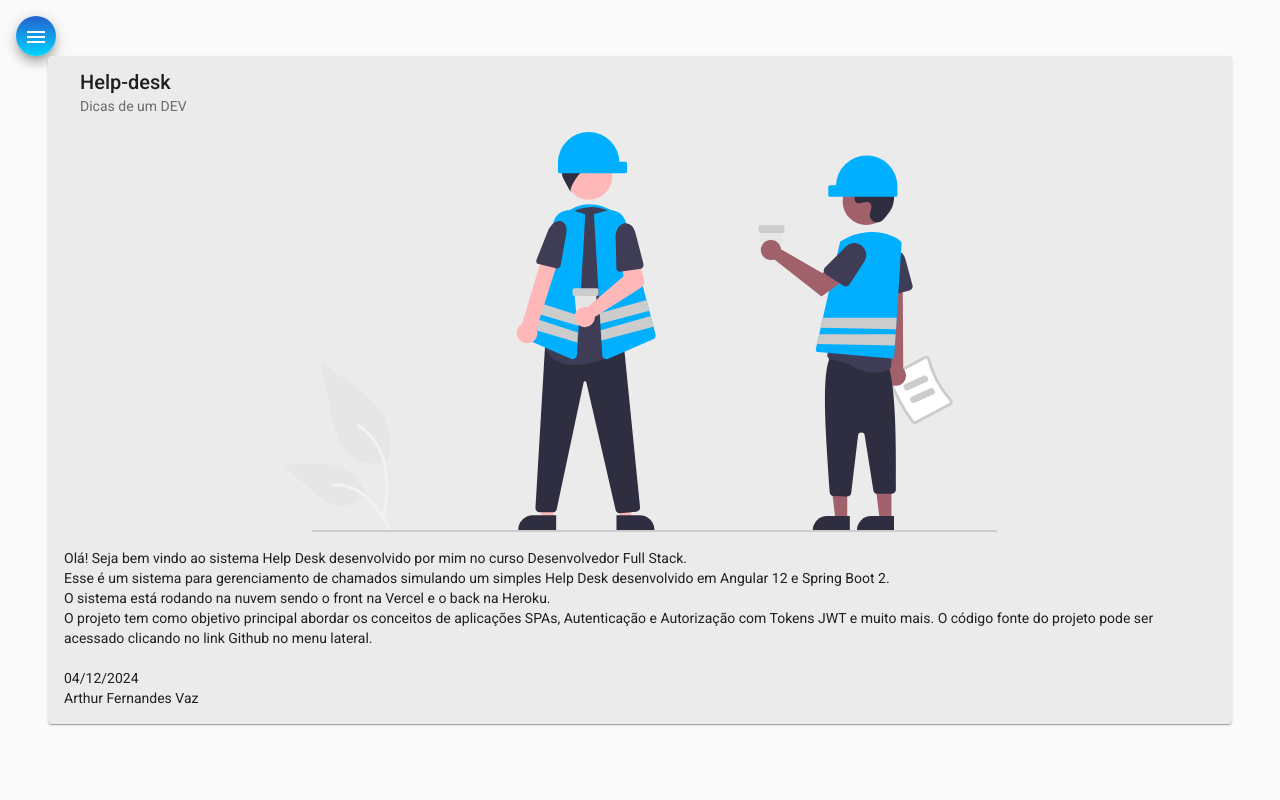
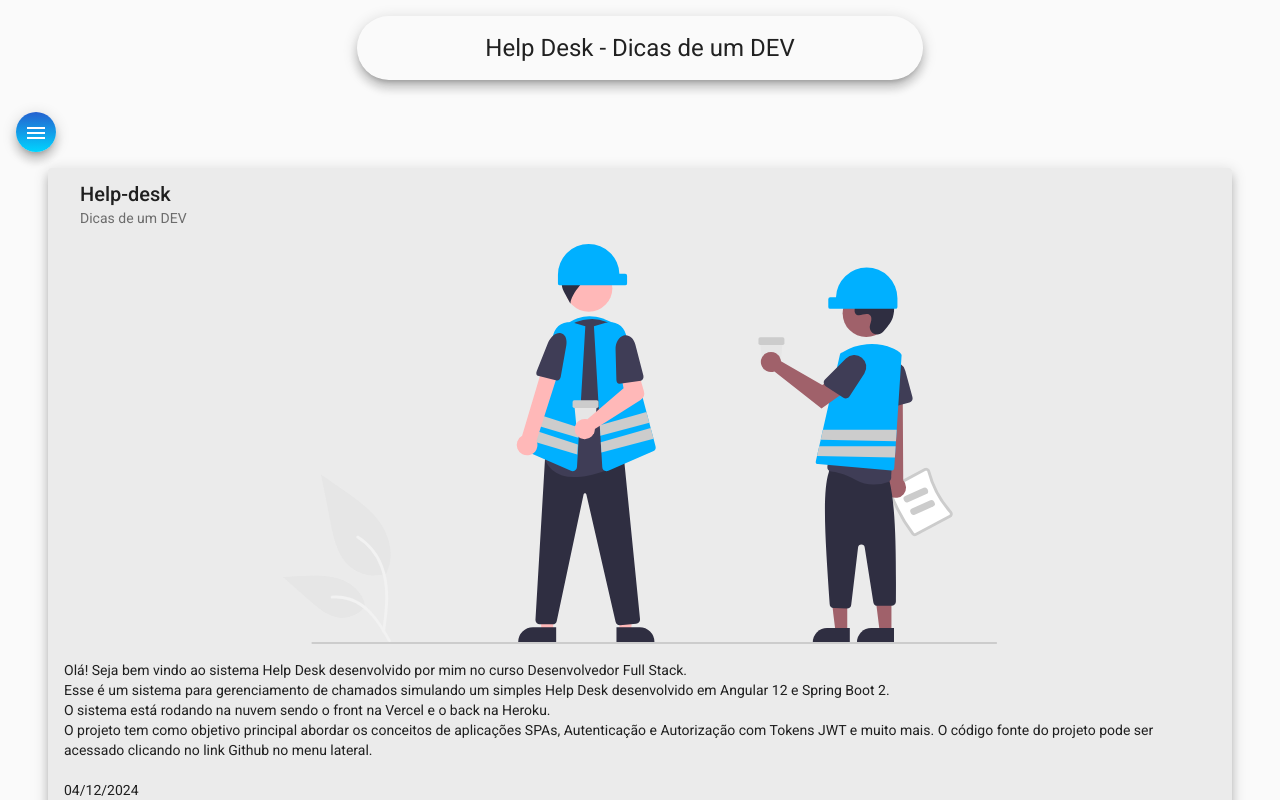
Before and after one commit to arthurvaz18/helpdesk-Front, an Angular app: page /home in a window 1280 px wide. Built offline with nearby package versions, Linux system fonts and the light colour scheme.

Commit message:
HTML e CSS para Header

```diff
--- a/src/app/components/header/header.component.css
+++ b/src/app/components/header/header.component.css
@@ -0,0 +1,12 @@
+.container{
+    display: flex;
+    align-items: center;
+    justify-content: center;
+}
+
+h1 {
+        margin-top: 1rem;
+        border: 1px solid rgb 161, 159, 159;
+        padding: 1rem 10%;
+        border-radius: 2rem;
+}
--- a/src/app/components/header/header.component.html
+++ b/src/app/components/header/header.component.html
@@ -1 +1,3 @@
-<p>header works!</p>
+<div class="container">
+    <h1 class="mat-elevation-z8">Help Desk - Dicas de um DEV</h1>
+</div>
--- a/src/app/components/home/home.component.css
+++ b/src/app/components/home/home.component.css
@@ -1,6 +1,6 @@
 .card{
     width: 90%;
-    margin: auto;
+    margin: 1rem auto;
     background-color: rgb(235, 235, 235);
 }
 img{
--- a/src/app/components/home/home.component.html
+++ b/src/app/components/home/home.component.html
@@ -1,4 +1,5 @@
-<mat-card class="card" appearance="outlined">
+<mat-card class="card mat-elevation-z8">
+
     <mat-card-header>
 
       <mat-card-title>Help-desk</mat-card-title>
--- a/src/app/components/nav/nav.component.css
+++ b/src/app/components/nav/nav.component.css
@@ -6,6 +6,7 @@
     width: 13rem;
     color: white;
     background: linear-gradient(180deg, rgba(2, 0, 36, 1) 0%, rgba(37, 97, 207, 1) 0%, rgba(0, 212, 255, 1) 100%);
+
 }
 
 img{
--- a/src/app/components/nav/nav.component.html
+++ b/src/app/components/nav/nav.component.html
@@ -26,6 +26,7 @@
     </mat-drawer>
 
     <div class="example-sidenav-content">
+      <app-header></app-header>
       <button class="menu mat-elevation-z8" (click)="drawer.toggle()" mat-icon-button>
         <mat-icon>menu</mat-icon>
       </button>
```
